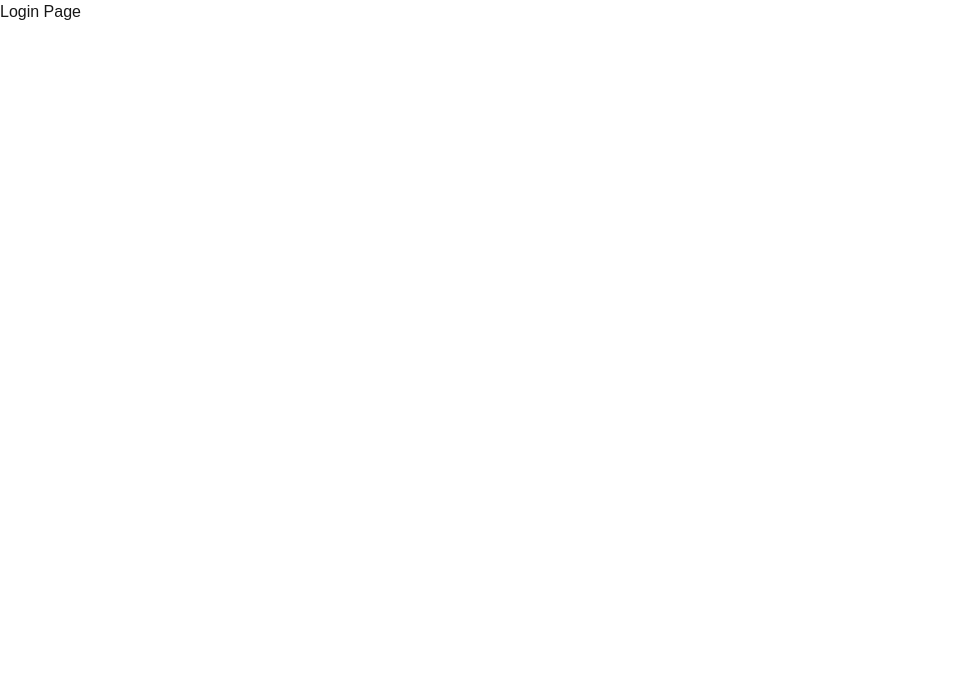
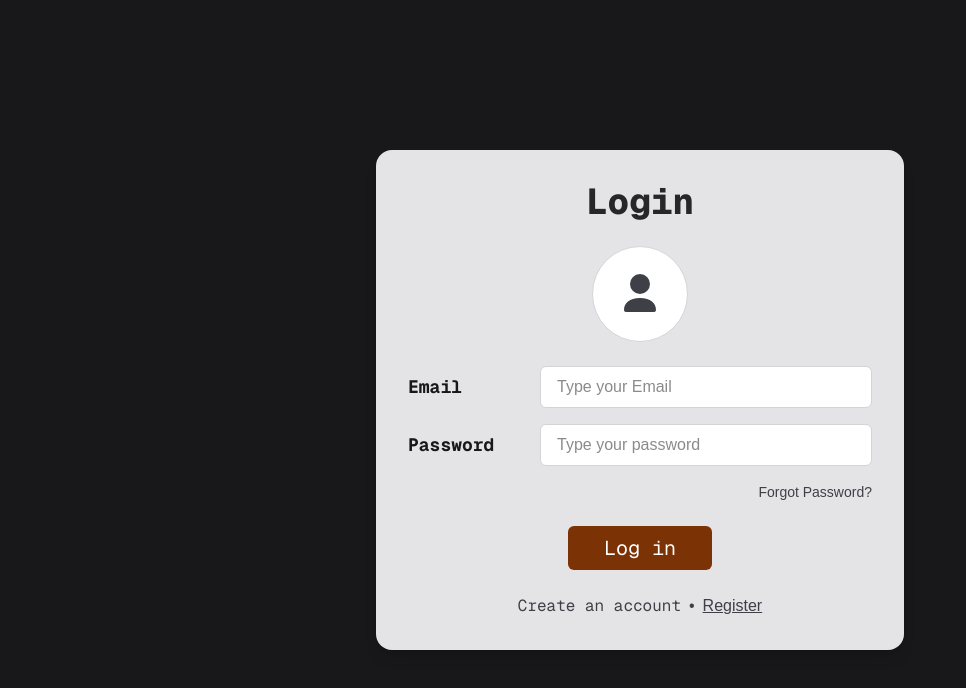
Before and after one commit to Punbomz/Calender, a Next.js app: page /login in a window 1280 px wide. Shown: the top 688 px of the page, without its empty margins (0-966 px from the left). Built offline with nearby package versions, Linux system fonts and the light colour scheme; no server answers.

Commit message:
Add UXUI login

```diff
--- a/app/login/page.tsx
+++ b/app/login/page.tsx
@@ -1,15 +1,140 @@
 "use client";
 
-import { useState, useEffect } from "react";
+import { useState } from "react";
 import { useRouter } from "next/navigation";
-import { auth, provider } from "@/lib/firebaseClient"
-import { signInWithPopup, signInWithEmailAndPassword ,onAuthStateChanged, signOut, User } from "firebase/auth";
+import Link from "next/link";
+import { auth } from "@/lib/firebaseClient";
+import { signInWithEmailAndPassword, sendPasswordResetEmail } from "firebase/auth";
 
+export default function LoginPage() {
+  const router = useRouter();
 
-export default function LoginPage(){
-    return (
-        <div>
-            Login Page
+  const [email, setEmail] = useState("");
+  const [password, setPassword] = useState("");
+
+  const [loading, setLoading] = useState(false);
+  const [msg, setMsg] = useState<string | null>(null);
+  const [err, setErr] = useState<string | null>(null);
+
+  const onLogin = async (e: React.FormEvent) => {
+    e.preventDefault();
+    setErr(null);
+    setMsg(null);
+
+    if (!email || !password) {
+      setErr("กรอกอีเมลและรหัสผ่านให้ครบก่อนนะ");
+      return;
+    }
+
+    try {
+      setLoading(true);
+      await signInWithEmailAndPassword(auth, email, password);
+      router.push("/profile");
+    } catch (error: any) {
+      const message =
+        error?.code === "auth/invalid-credential"
+          ? "อีเมลหรือรหัสผ่านไม่ถูกต้อง"
+          : error?.message || "เข้าสู่ระบบไม่สำเร็จ";
+      setErr(message);
+    } finally {
+      setLoading(false);
+    }
+  };
+
+  const onForgot = async () => {
+    setErr(null);
+    setMsg(null);
+    if (!email) {
+      setErr("กรอกอีเมลในช่อง Email ก่อน แล้วกด Forgot Password?");
+      return;
+    }
+    try {
+      await sendPasswordResetEmail(auth, email);
+      setMsg("ส่งลิงก์รีเซ็ตรหัสผ่านไปที่อีเมลแล้ว");
+    } catch (error: any) {
+      setErr(error?.message || "ส่งอีเมลรีเซ็ตไม่สำเร็จ");
+    }
+  };
+
+  return (
+    // พื้นหลังเต็มจอ + กึ่งกลาง
+    <main className="min-h-[100dvh] bg-zinc-900 flex items-center justify-center">
+      <section className="w-full max-w-[480px] sm:max-w-[560px] px-4">
+        <div className="bg-zinc-200 rounded-2xl shadow-lg p-6 sm:p-8">
+          <h1 className="font-mono text-4xl font-extrabold text-center mb-6 text-zinc-800">
+            Login
+          </h1>
+
+          {/* ไอคอนโปรไฟล์แบบง่าย */}
+          <div className="flex justify-center mb-6">
+            <div className="w-24 h-24 rounded-full bg-white grid place-items-center border border-zinc-300">
+              <svg viewBox="0 0 24 24" className="w-12 h-12 text-zinc-700">
+                <path
+                  fill="currentColor"
+                  d="M12 12a5 5 0 1 0-5-5a5 5 0 0 0 5 5Zm0 2c-5.33 0-8 2.667-8 6a1 1 0 0 0 1 1h14a1 1 0 0 0 1-1c0-3.333-2.67-6-8-6Z"
+                />
+              </svg>
+            </div>
+          </div>
+
+          <form onSubmit={onLogin} className="space-y-4">
+            {/* Email */}
+            <div className="grid grid-cols-[120px_1fr] items-center gap-3">
+              <label className="font-mono text-lg font-bold text-zinc-900">Email</label>
+              <input
+                type="email"
+                className="w-full rounded-md border border-zinc-300 bg-white px-4 py-2 outline-none focus:ring focus:ring-zinc-400"
+                placeholder="Type your Email"
+                value={email}
+                onChange={(e) => setEmail(e.target.value)}
+              />
+            </div>
+
+            {/* Password */}
+            <div className="grid grid-cols-[120px_1fr] items-center gap-3">
+              <label className="font-mono text-lg font-bold text-zinc-900">Password</label>
+              <input
+                type="password"
+                className="w-full rounded-md border border-zinc-300 bg-white px-4 py-2 outline-none focus:ring"
+                placeholder="Type your password"
+                value={password}
+                onChange={(e) => setPassword(e.target.value)}
+              />
+            </div>
+
+            <div className="flex justify-end">
+              <button
+                type="button"
+                onClick={onForgot}
+                className="text-sm text-zinc-700 hover:underline"
+              >
+                Forgot Password?
+              </button>
+            </div>
+
+            {err && <p className="text-red-600 text-sm">{err}</p>}
+            {msg && <p className="text-green-700 text-sm">{msg}</p>}
+
+            <div className="pt-2">
+              <button
+                type="submit"
+                disabled={loading}
+                className="w-36 mx-auto block rounded-md bg-amber-900 hover:bg-amber-800 text-white font-mono text-xl py-2 disabled:opacity-60"
+              >
+                {loading ? "Loading..." : "Log in"}
+              </button>
+            </div>
+          </form>
+
+          <div className="text-center mt-6 text-zinc-700">
+            <span className="font-mono">Create an account</span>
+            <span className="mx-2">•</span>
+            <Link href="/register" className="underline hover:no-underline">
+              Register
+            </Link>
+          </div>
         </div>
-    )
+      </section>
+    </main>
+  );
 }
```
